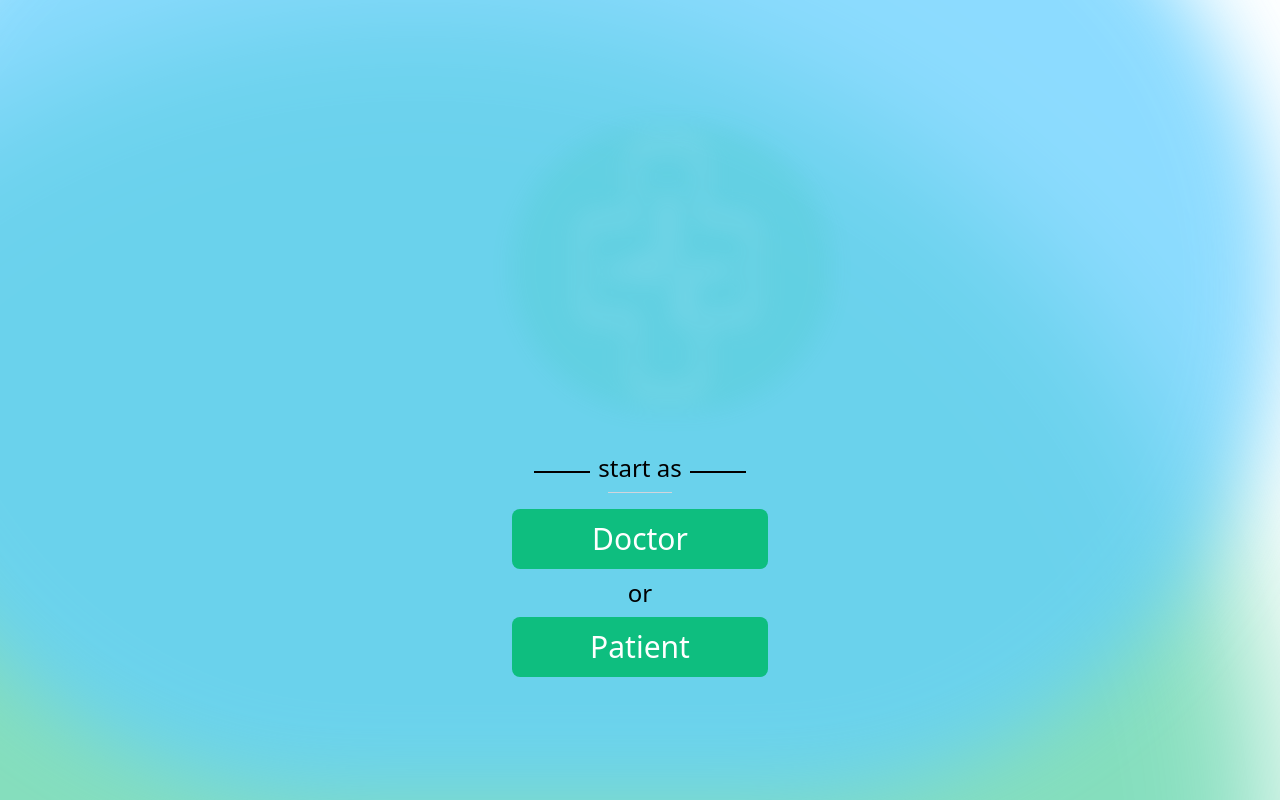
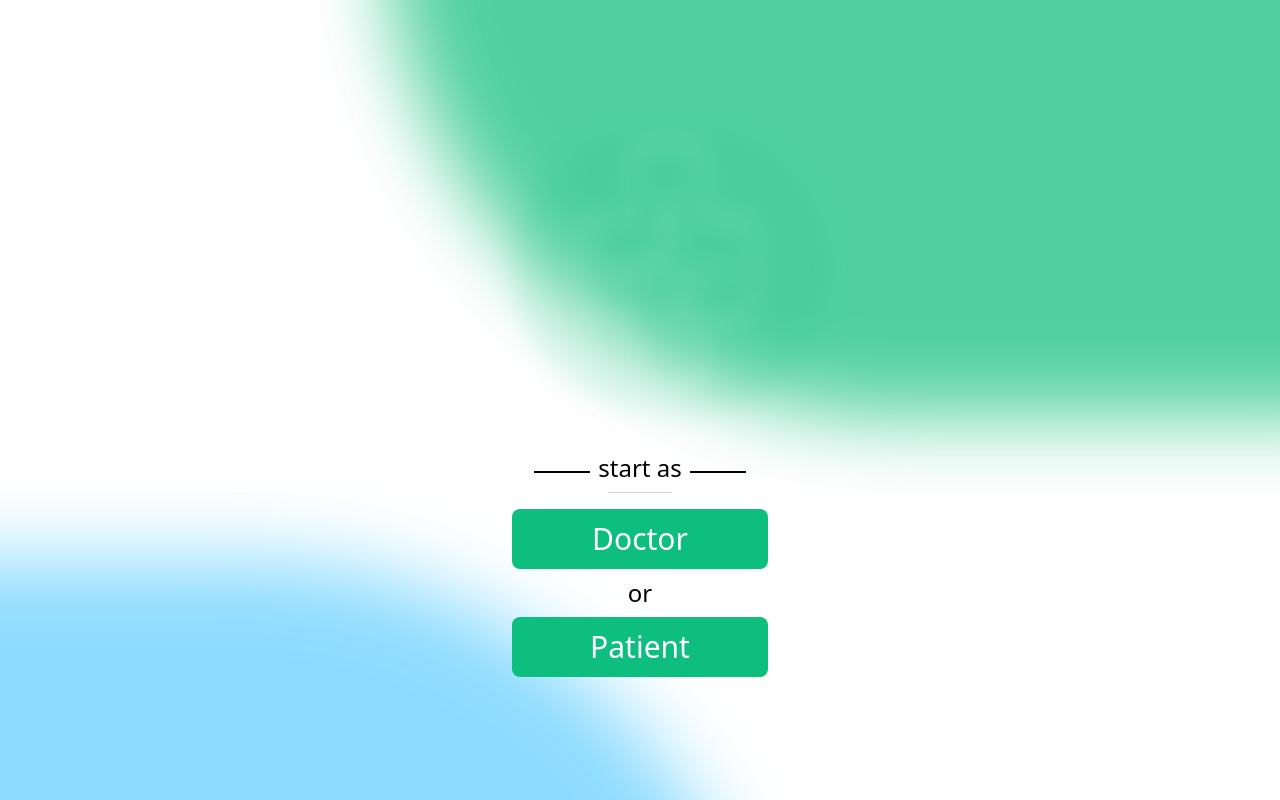
Before and after one commit to masterMohsin/virtual-doctor, a React (Vite) app: page / in a window 1280 px wide. Built offline with nearby package versions, Linux system fonts and the light colour scheme.

Commit message:
change background

```diff
--- a/src/pages/Login.jsx
+++ b/src/pages/Login.jsx
@@ -5,8 +5,8 @@ export default function LoginSelection() {
     <>
       <div className="min-h-screen  flex flex-col items-center justify-center font-sans relative overflow-hidden bg-white">
         {/* Soft glowing circles in background [] */}
-        <div className="absolute bg-[#0EBE7E] rounded-full w-[600px] h-[501px] md:w-[1722px] md:h-[1926px] blur-3xl top-0 right-0 opacity-[50%]"></div>
-        <div className="absolute bg-[#61CEFF] rounded-full w-[450px] md:w-[1440px] md:h-[1024px]  h-[350px] blur-2xl bottom-0 right-0 opacity-[72%]"></div>
+<div className="absolute bg-[#0EBE7E] rounded-full w-[450px] md:w-[1440px] md:h-[1024px]  h-[350px] blur-2xl bottom-96 left-[30%] opacity-[72%]"></div>
+<div className="absolute bg-[#61CEFF] rounded-full w-[450px] md:w-[1440px] md:h-[1024px]  h-[350px] blur-2xl top-[70%] right-[40%] opacity-[72%]"></div>
 
         {/* Center container */}
         <div className="relative w-96 bg-opacity-75 p-10 md:p-16 max-w-xs md:max-w-md text-center">
```
